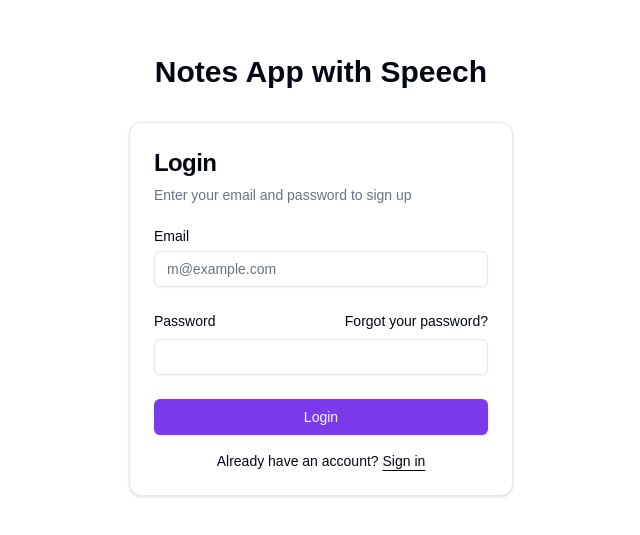
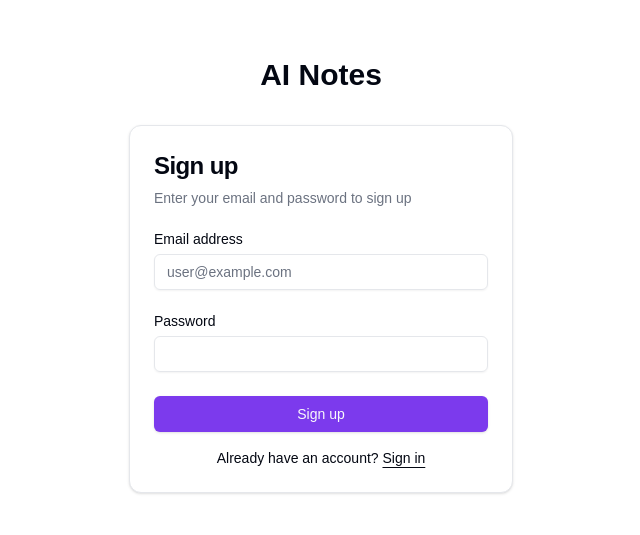
Before and after one commit to vaibbhavk/ai-notes-nextjs, a Next.js app: page /sign-up in a window 1280 px wide. Shown: the part 125-660 px from the top of the page, without its empty margins (319-959 px from the left). Built offline with nearby package versions, Linux system fonts and the light colour scheme.

Commit message:
Refactor sign-in and sign-up pages with improved UI and navigation

```diff
--- a/app/sign-in/page.tsx
+++ b/app/sign-in/page.tsx
@@ -3,7 +3,7 @@ import { SignInForm } from "@/components/sign-in-form";
 export default function SignIn() {
   return (
     <div className="flex flex-col min-h-svh w-full items-center justify-center p-6 md:p-10 space-y-8">
-      <h3 className="font-bold text-3xl text-center">Notes App with Speech</h3>
+      <h3 className="font-bold text-3xl text-center">AI Notes</h3>
       <div className="w-full max-w-sm">
         <SignInForm />
       </div>
--- a/app/sign-up/page.tsx
+++ b/app/sign-up/page.tsx
@@ -3,7 +3,7 @@ import { SignUpForm } from "@/components/sign-up-form";
 export default function SignUp() {
   return (
     <div className="flex flex-col min-h-svh w-full items-center justify-center p-6 md:p-10 space-y-8">
-      <h3 className="font-bold text-3xl text-center">Notes App with Speech</h3>
+      <h3 className="font-bold text-3xl text-center">AI Notes</h3>
       <div className="w-full max-w-sm">
         <SignUpForm />
       </div>
--- a/components/sign-in-form.tsx
+++ b/components/sign-in-form.tsx
@@ -9,6 +9,7 @@ import {
 } from "@/components/ui/card";
 import { Input } from "@/components/ui/input";
 import { Label } from "@/components/ui/label";
+import Link from "next/link";
 
 export function SignInForm({
   className,
@@ -27,7 +28,7 @@ export function SignInForm({
           <form>
             <div className="flex flex-col gap-6">
               <div className="grid gap-2">
-                <Label htmlFor="email">Email</Label>
+                <Label htmlFor="email">Email address</Label>
                 <Input
                   id="email"
                   type="email"
@@ -42,14 +43,14 @@ export function SignInForm({
                 <Input id="password" type="password" required />
               </div>
               <Button type="submit" className="w-full">
-                Login
+                Sign in
               </Button>
             </div>
             <div className="mt-4 text-center text-sm">
               Don&apos;t have an account?{" "}
-              <a href="/sign-up" className="underline underline-offset-4">
+              <Link href="/sign-up" className="underline underline-offset-4">
                 Sign up
-              </a>
+              </Link>
             </div>
           </form>
         </CardContent>
--- a/components/sign-up-form.tsx
+++ b/components/sign-up-form.tsx
@@ -9,6 +9,7 @@ import {
 } from "@/components/ui/card";
 import { Input } from "@/components/ui/input";
 import { Label } from "@/components/ui/label";
+import Link from "next/link";
 
 export function SignUpForm({
   className,
@@ -18,7 +19,7 @@ export function SignUpForm({
     <div className={cn("flex flex-col gap-6", className)} {...props}>
       <Card>
         <CardHeader>
-          <CardTitle className="text-2xl">Login</CardTitle>
+          <CardTitle className="text-2xl">Sign up</CardTitle>
           <CardDescription>
             Enter your email and password to sign up
           </CardDescription>
@@ -27,35 +28,29 @@ export function SignUpForm({
           <form>
             <div className="flex flex-col gap-6">
               <div className="grid gap-2">
-                <Label htmlFor="email">Email</Label>
+                <Label htmlFor="email">Email address</Label>
                 <Input
                   id="email"
                   type="email"
-                  placeholder="m@example.com"
+                  placeholder="user@example.com"
                   required
                 />
               </div>
               <div className="grid gap-2">
                 <div className="flex items-center">
                   <Label htmlFor="password">Password</Label>
-                  <a
-                    href="#"
-                    className="ml-auto inline-block text-sm underline-offset-4 hover:underline"
-                  >
-                    Forgot your password?
-                  </a>
                 </div>
                 <Input id="password" type="password" required />
               </div>
               <Button type="submit" className="w-full">
-                Login
+                Sign up
               </Button>
             </div>
             <div className="mt-4 text-center text-sm">
               Already have an account?{" "}
-              <a href="#" className="underline underline-offset-4">
+              <Link href="/sign-in" className="underline underline-offset-4">
                 Sign in
-              </a>
+              </Link>
             </div>
           </form>
         </CardContent>
```
